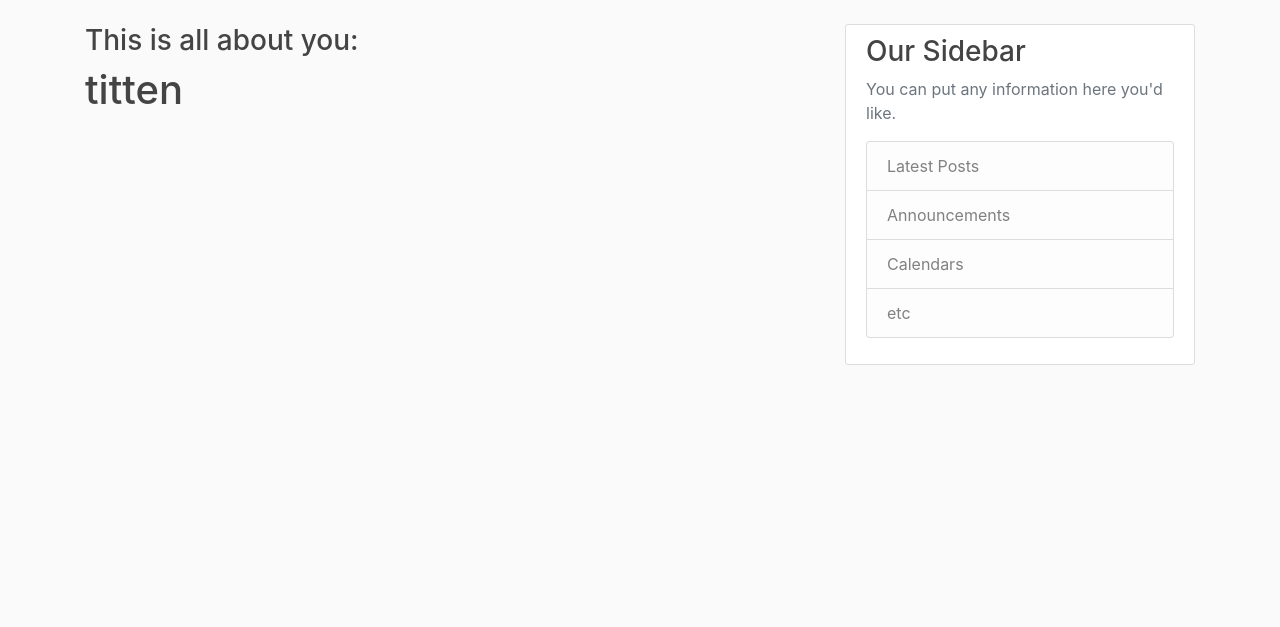
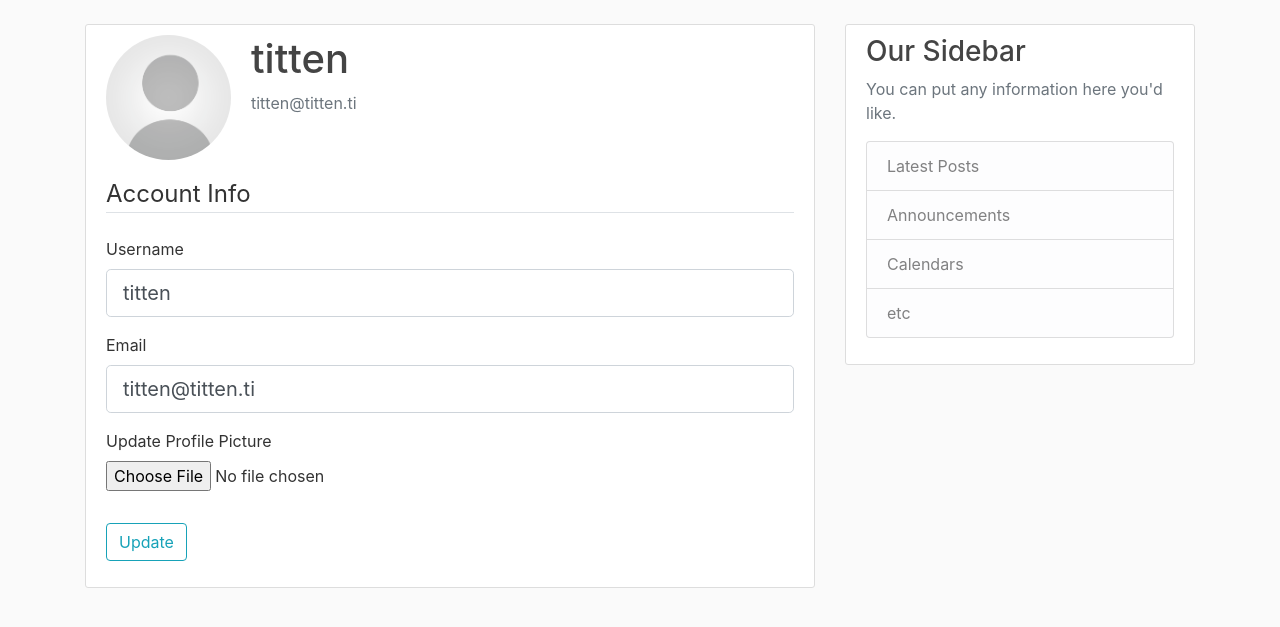
Before and after one commit to Dude-Bear/Flask_Blog, a Flask app: page /account in a window 1280 px wide. Shown: the part 56-683 px from the top of the page. Run offline with Flask 2, Linux system fonts and the light colour scheme; a user stored in the database is signed in; some libraries are stand-ins or nearby versions.

Commit message:
update functionality for account and profile picture

```diff
--- a/flaskblog/forms.py
+++ b/flaskblog/forms.py
@@ -1,36 +1,56 @@
 from flask_wtf import FlaskForm
+from flask_wtf.file import FileField, FileAllowed
+from flask_login import current_user
 from wtforms import StringField, PasswordField, SubmitField, BooleanField
 from wtforms.validators import DataRequired, Length, Email, EqualTo, ValidationError
 from flaskblog.models import User
 
 
-
 class RegistrationForm(FlaskForm):
     username = StringField('Username',
-                        validators=[DataRequired(), Length(min=2, max=22)])
+                           validators=[DataRequired(), Length(min=2, max=20)])
     email = StringField('Email',
                         validators=[DataRequired(), Email()])
-    password = PasswordField('Password',
-                        validators=[DataRequired()])
+    password = PasswordField('Password', validators=[DataRequired()])
     confirm_password = PasswordField('Confirm Password',
-                        validators=[DataRequired(), EqualTo('password')])
+                                     validators=[DataRequired(), EqualTo('password')])
     submit = SubmitField('Sign Up')
 
     def validate_username(self, username):
         user = User.query.filter_by(username=username.data).first()
         if user:
-            raise ValidationError('Username is taken. Please choose a different one.')
+            raise ValidationError('That username is taken. Please choose a different one.')
 
     def validate_email(self, email):
         user = User.query.filter_by(email=email.data).first()
         if user:
-            raise ValidationError('Email is taken. Please choose a different one.')
+            raise ValidationError('That email is taken. Please choose a different one.')
 
 
 class LoginForm(FlaskForm):
     email = StringField('Email',
                         validators=[DataRequired(), Email()])
-    password = PasswordField('Password',
-                        validators=[DataRequired()])
+    password = PasswordField('Password', validators=[DataRequired()])
     remember = BooleanField('Remember Me')
     submit = SubmitField('Login')
+
+
+class UpdateAccountForm(FlaskForm):
+    username = StringField('Username',
+                           validators=[DataRequired(), Length(min=2, max=20)])
+    email = StringField('Email',
+                        validators=[DataRequired(), Email()])
+    picture = FileField('Update Profile Picture', validators=[FileAllowed(['jpg', 'png'])])
+    submit = SubmitField('Update')
+
+    def validate_username(self, username):
+        if username.data != current_user.username:
+            user = User.query.filter_by(username=username.data).first()
+            if user:
+                raise ValidationError('That username is taken. Please choose a different one.')
+
+    def validate_email(self, email):
+        if email.data != current_user.email:
+            user = User.query.filter_by(email=email.data).first()
+            if user:
+                raise ValidationError('That email is taken. Please choose a different one.')
--- a/flaskblog/routes.py
+++ b/flaskblog/routes.py
@@ -1,20 +1,25 @@
+import os
+import secrets
+from PIL import Image
 from flask import render_template, url_for, flash, redirect, request
 from flaskblog import app, db, bcrypt
-from flaskblog.forms import RegistrationForm, LoginForm
+from flaskblog.forms import RegistrationForm, LoginForm, UpdateAccountForm
 from flaskblog.models import User, Post
 from flask_login import login_user, current_user, logout_user, login_required
 
 
 posts = [
     {
-     'author': 'Sina Schriewer',
-     'title': 'Blog Post 1',
-     'content': 'First Post content'
+        'author': 'Bjoern',
+        'title': 'Blog Post 1',
+        'content': 'First post content',
+        'date_posted': '20.05.2019'
     },
-     {
-     'author': 'Bjoern Schriewer',
-     'title': 'Bjoerns Blog',
-     'content': 'Best Post ever'
+    {
+        'author': 'Sina',
+        'title': 'Blog Post 2',
+        'content': 'Second post content',
+        'date_posted': '20.05.2019'
     }
 ]
 
@@ -40,7 +45,7 @@ def register():
         user = User(username=form.username.data, email=form.email.data, password=hashed_password)
         db.session.add(user)
         db.session.commit()
-        flash('Your account has been created! You are now able to log in!', 'success')
+        flash('Your account has been created! You are now able to log in', 'success')
         return redirect(url_for('login'))
     return render_template('register.html', title='Register', form=form)
 
@@ -57,15 +62,46 @@ def login():
             next_page = request.args.get('next')
             return redirect(next_page) if next_page else redirect(url_for('home'))
         else:
-            flash('Login Unsuccessfull', 'danger')
+            flash('Login Unsuccessful. Please check email and password', 'danger')
     return render_template('login.html', title='Login', form=form)
+
 
 @app.route("/logout")
 def logout():
     logout_user()
     return redirect(url_for('home'))
 
-@app.route("/account")
+
+def save_picture(form_picture):
+    random_hex = secrets.token_hex(8)
+    _, f_ext = os.path.splitext(form_picture.filename)
+    picture_fn = random_hex + f_ext
+    picture_path = os.path.join(app.root_path, 'static/profile_pics', picture_fn)
+
+    output_size = (125, 125)
+    i = Image.open(form_picture)
+    i.thumbnail(output_size)
+    i.save(picture_path)
+
+    return picture_fn
+
+
+@app.route("/account", methods=['GET', 'POST'])
 @login_required
 def account():
-    return render_template('account.html', title='Account')
+    form = UpdateAccountForm()
+    if form.validate_on_submit():
+        if form.picture.data:
+            picture_file = save_picture(form.picture.data)
+            current_user.image_file = picture_file
+        current_user.username = form.username.data
+        current_user.email = form.email.data
+        db.session.commit()
+        flash('Your account has been updated!', 'success')
+        return redirect(url_for('account'))
+    elif request.method == 'GET':
+        form.username.data = current_user.username
+        form.email.data = current_user.email
+    image_file = url_for('static', filename='profile_pics/' + current_user.image_file)
+    return render_template('account.html', title='Account',
+                           image_file=image_file, form=form)
--- a/flaskblog/templates/account.html
+++ b/flaskblog/templates/account.html
@@ -1,5 +1,57 @@
 {% extends "layout.html" %}
 {% block content %}
-    <h3>This is all about you:</h3>
-    <h1>{{ current_user.username }}</h1>
-{% endblock %}
+    <div class="content-section">
+      <div class="media">
+        <img class="rounded-circle account-img" src='{{ image_file }}'>
+        <div class="media-body">
+          <h2 class="account-heading">{{ current_user.username }}</h2>
+          <p class="text-secondary">{{ current_user.email }}</p>
+        </div>
+      </div>
+        <form method="POST" action="" enctype="multipart/form-data">
+            {{ form.hidden_tag() }}
+            <fieldset class="form-group">
+                <legend class="border-bottom mb-4">Account Info</legend>
+                <div class="form-group">
+                    {{ form.username.label(class="form-control-label") }}
+
+                    {% if form.username.errors %}
+                        {{ form.username(class="form-control form-control-lg is-invalid") }}
+                        <div class="invalid-feedback">
+                            {% for error in form.username.errors %}
+                                <span>{{ error }}</span>
+                            {% endfor %}
+                        </div>
+                    {% else %}
+                        {{ form.username(class="form-control form-control-lg") }}
+                    {% endif %}
+                </div>
+                <div class="form-group">
+                    {{ form.email.label(class="form-control-label") }}
+                    {% if form.email.errors %}
+                        {{ form.email(class="form-control form-control-lg is-invalid") }}
+                        <div class="invalid-feedback">
+                            {% for error in form.email.errors %}
+                                <span>{{ error }}</span>
+                            {% endfor %}
+                        </div>
+                    {% else %}
+                        {{ form.email(class="form-control form-control-lg") }}
+                    {% endif %}
+                </div>
+                <div class="form-group">
+                    {{ form.picture.label() }}
+                    {{ form.picture(class="form-control-file") }}
+                    {% if form.picture.errors %}
+                        {% for error in form.picture.errors %}
+                            <span class="text-danger">{{ error }}</span></br>
+                        {% endfor %}
+                    {% endif %}
+                </div>
+            </fieldset>
+            <div class="form-group">
+                {{ form.submit(class="btn btn-outline-info") }}
+            </div>
+        </form>
+    </div>
+{% endblock content %}
```
Also changed, not shown: flaskblog/site.db, flaskblog/static/default.jpg (added), flaskblog/static/profile_pics/640c5d6f9296572c.jpg (added), flaskblog/static/profile_pics/b7b91613c5149e4b.jpg (added), flaskblog/static/profile_pics/default.jpg (added).
